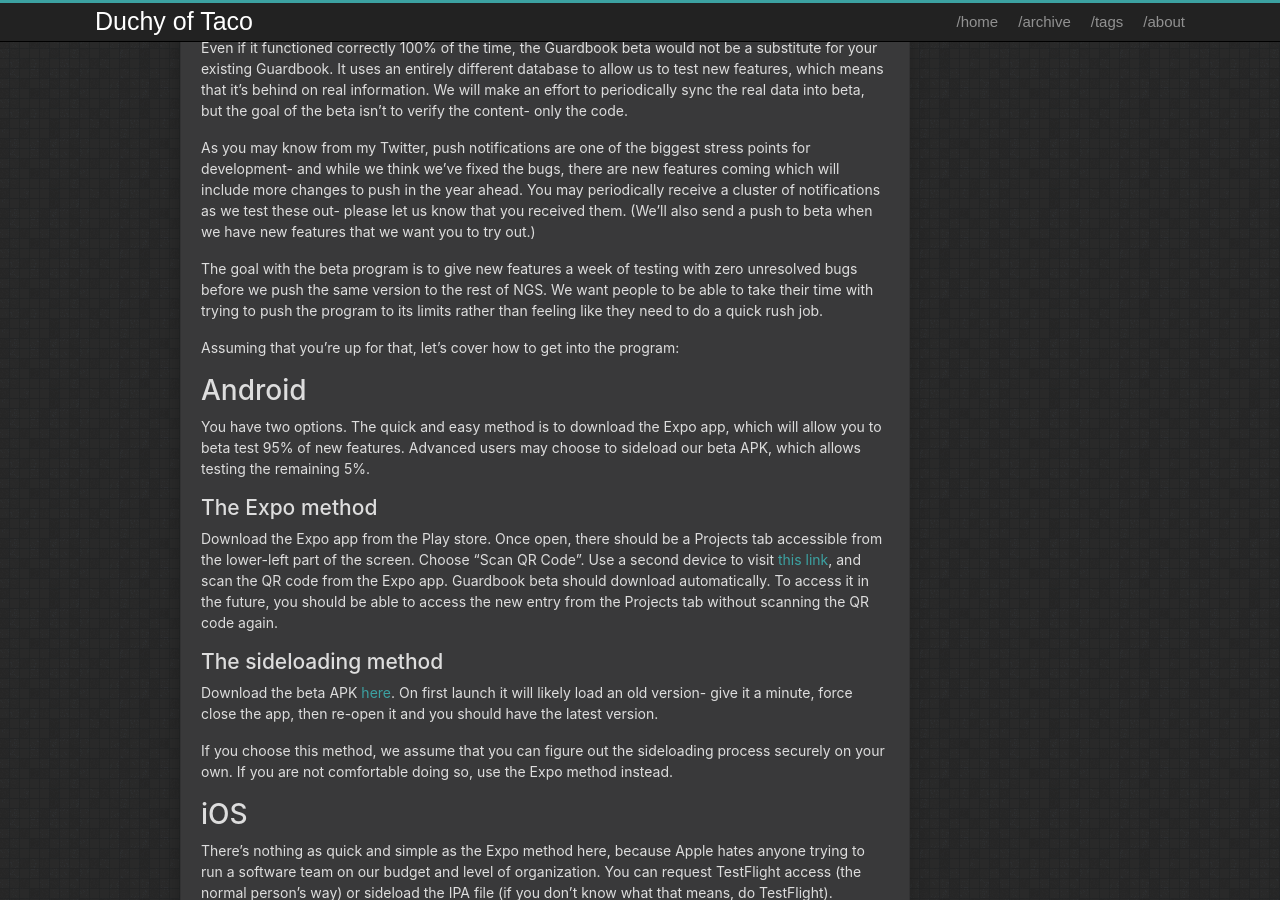
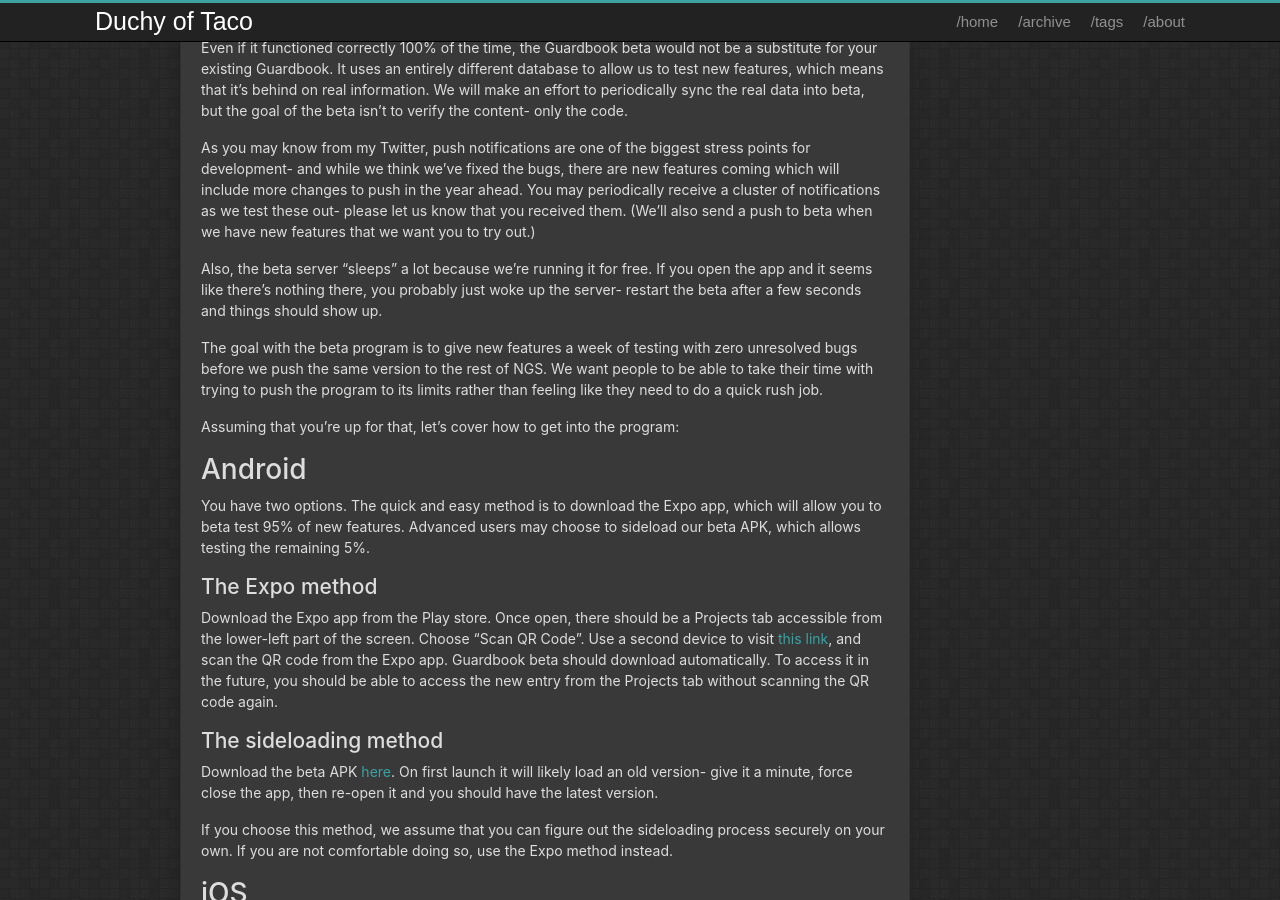
Before and after one commit to tacoman/tacoman.github.io, a Jekyll site: the page built from _posts/2020-02-29-installing-guardbook-beta.markdown, in a window 1280 px wide and 900 px high, scrolled down 332 px. Built offline with Jekyll 4.4.1, drawn with Linux system fonts in a browser that asks for light colours.

Commit message:
beta s l e e p s

```diff
--- a/_posts/2020-02-29-installing-guardbook-beta.markdown
+++ b/_posts/2020-02-29-installing-guardbook-beta.markdown
@@ -19,6 +19,9 @@
 As you may know from my Twitter, push notifications are one of the biggest stress points for development- and while we think we've fixed
 the bugs, there are new features coming which will include more changes to push in the year ahead. You may periodically receive a cluster of notifications
 as we test these out- please let us know that you received them. (We'll also send a push to beta when we have new features that we want you to try out.)
+
+Also, the beta server "sleeps" a lot because we're running it for free. If you open the app and it seems like there's nothing there, you probably just
+woke up the server- restart the beta after a few seconds and things should show up.
 
 The goal with the beta program is to give new features a week of testing with zero unresolved bugs before we push the same version to the rest of NGS.
 We want people to be able to take their time with trying to push the program to its limits rather than feeling like they need to do a quick rush job.
```
